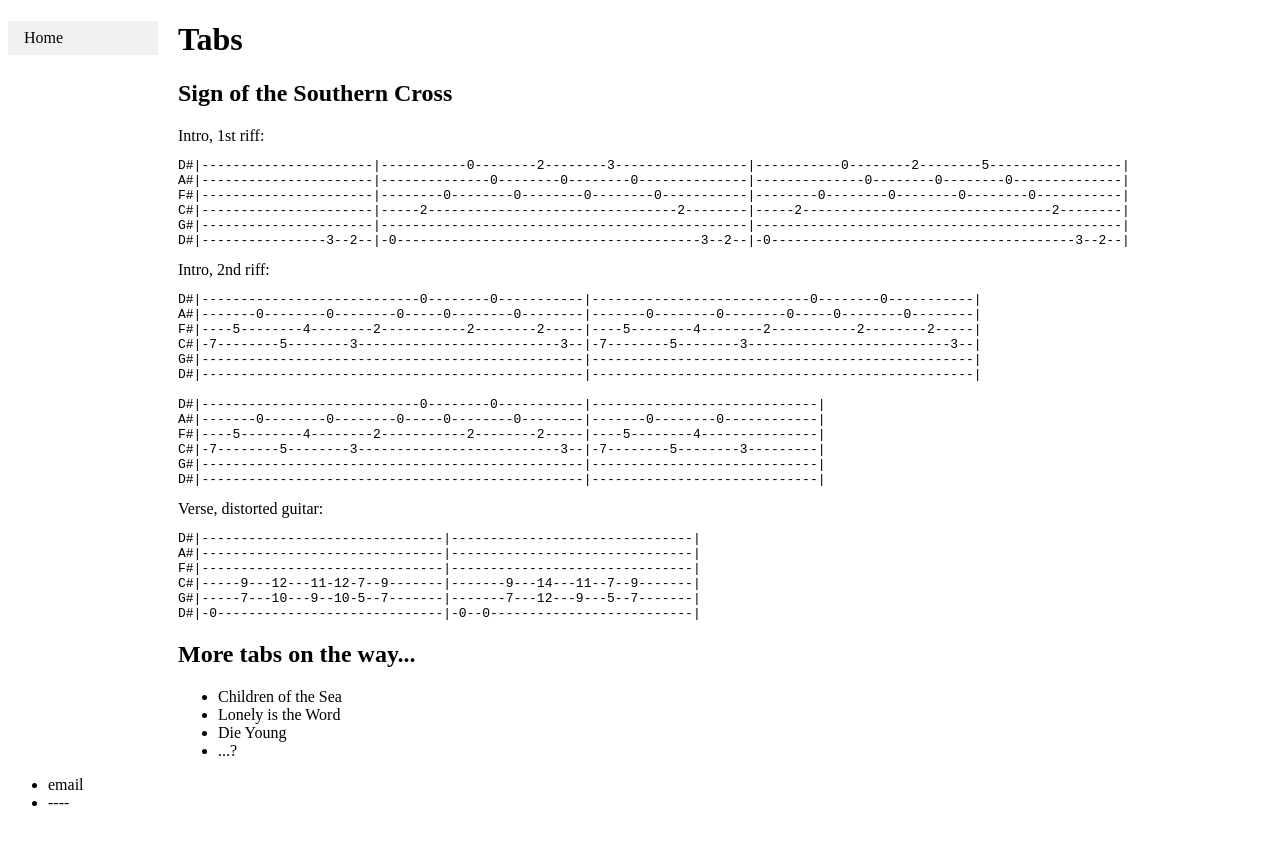
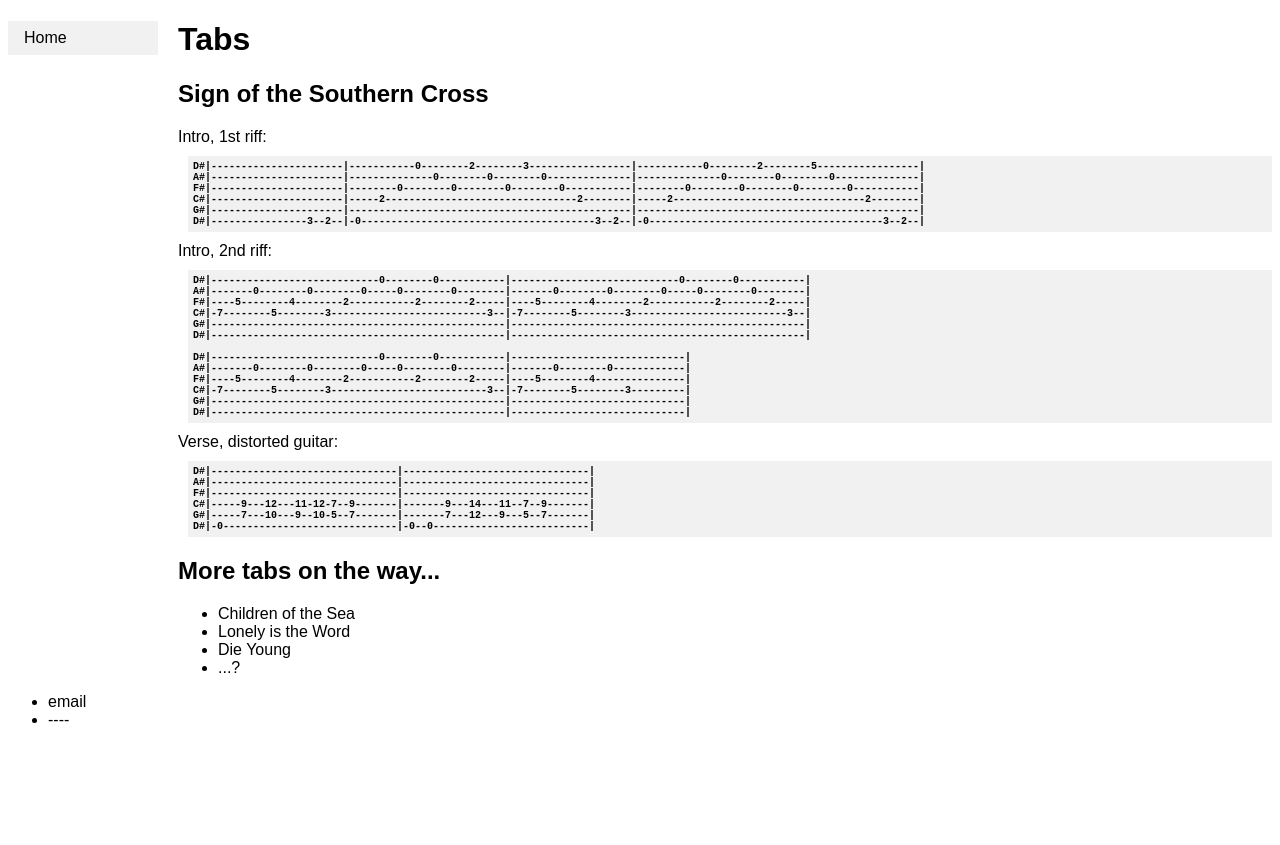
Before and after one commit to jounsss/jounsss.github.io, a Jekyll site: the page built from index.html, in a window 1280 px wide. Shown: the top 845 px of the page. Built offline with Jekyll 4.4.1, drawn with Linux system fonts in a browser that asks for light colours.

Commit message:
Update main.css

```diff
--- a/css/main.css
+++ b/css/main.css
@@ -1,3 +1,16 @@
+body{
+  font-family: arial
+}
+
+pre{
+  font-size: 10px;
+  font-weight: bold;
+  background-color: #f1f1f1;
+  padding: 5px;
+  margin-left: 10px;
+  overflow: visible;
+}
+
 nav {
   float:left;
 }
```
